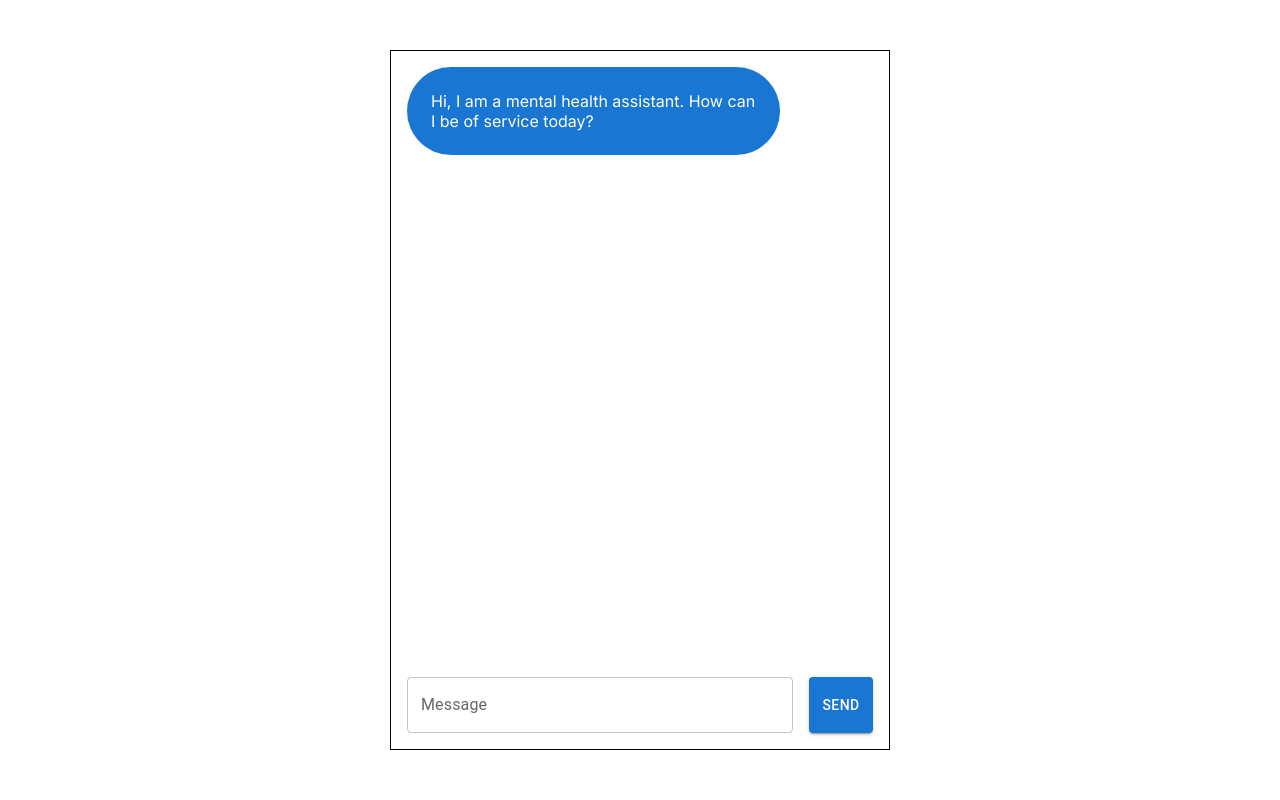
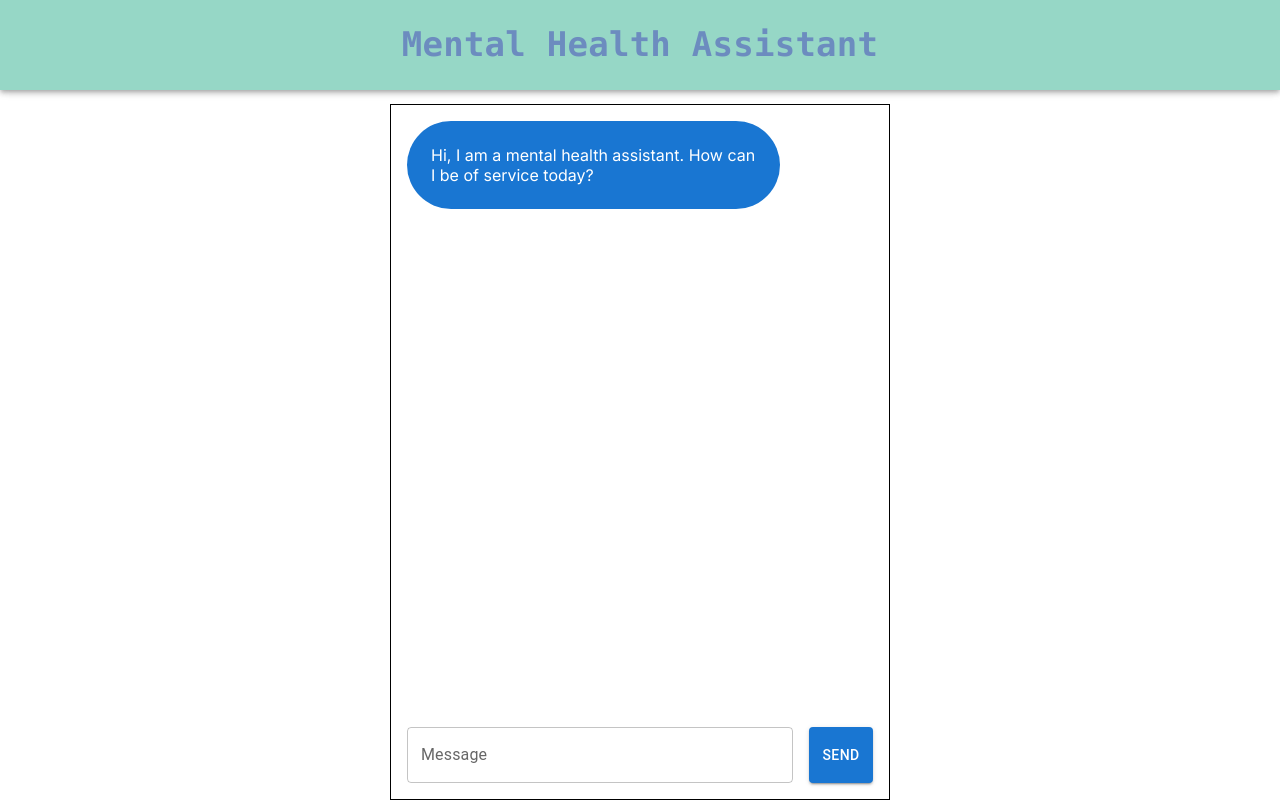
Before and after one commit to sufyan360/AI_Customer_Support, a Next.js app in the folder chat_support/: page / in a window 1280 px wide. Built offline with nearby package versions, Linux system fonts and the light colour scheme.

Commit message:
trying to update page.js

```diff
--- a/chat_support/app/page.js
+++ b/chat_support/app/page.js
@@ -1,5 +1,5 @@
 "use client"
-import { Box, Button, Stack, TextField } from '@mui/material';
+import { Box, Button, Stack, TextField, AppBar, Toolbar, Typography } from '@mui/material';
 import { useState } from 'react';
 
 export default function Home() {
@@ -45,10 +45,20 @@ export default function Home() {
       width="100vw"
       height="100vh"
       display="flex"
+      margin="0"
+      padding="0"
       flexDirection="column"
       justifyContent="center"
       alignItems={'center'}
     >
+
+<AppBar position="fixed" sx={{ backgroundColor: '#96d7c6' }} >
+        <Toolbar style={{ justifyContent: 'center'}}>
+          <Typography variant="h4" sx={{ color: '#6c8cbf', fontFamily: 'Lucida Console, monospace', fontWeight: 'bold'  }} padding={3}>
+            Mental Health Assistant
+          </Typography>
+        </Toolbar>
+      </AppBar>
       <Stack
         direction={'column'}
         width={'500px'}
@@ -56,6 +66,7 @@ export default function Home() {
         border={"1px solid black"}
         p={2}
         spacing={3}
+        mt={13}
       >
         <Stack
           direction={'column'}
```
